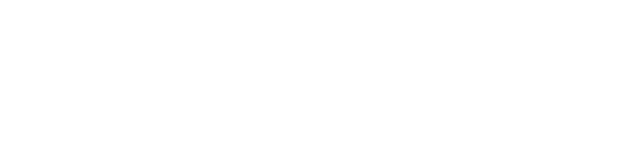
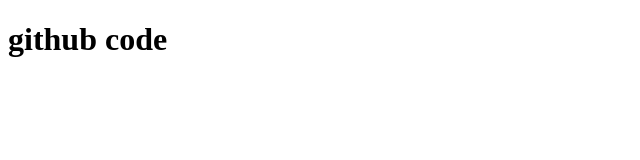
Before and after one commit to ThanToeAung845/My-partfolio, a plain HTML site: page index.html in a window 1280 px wide. Shown: the whole page, without its empty margins (0-640 px from the left). Drawn offline with Linux system fonts and the light colour scheme.

Commit message:
add index code and style code

```diff
--- a/index.html
+++ b/index.html
@@ -6,6 +6,6 @@
     <title>Document</title>
 </head>
 <body>
-
+    <h1>github code</h1>
 </body>
 </html>
--- a/style.css
+++ b/style.css
@@ -0,0 +1,3 @@
+body{
+    color:brown;
+}
```
